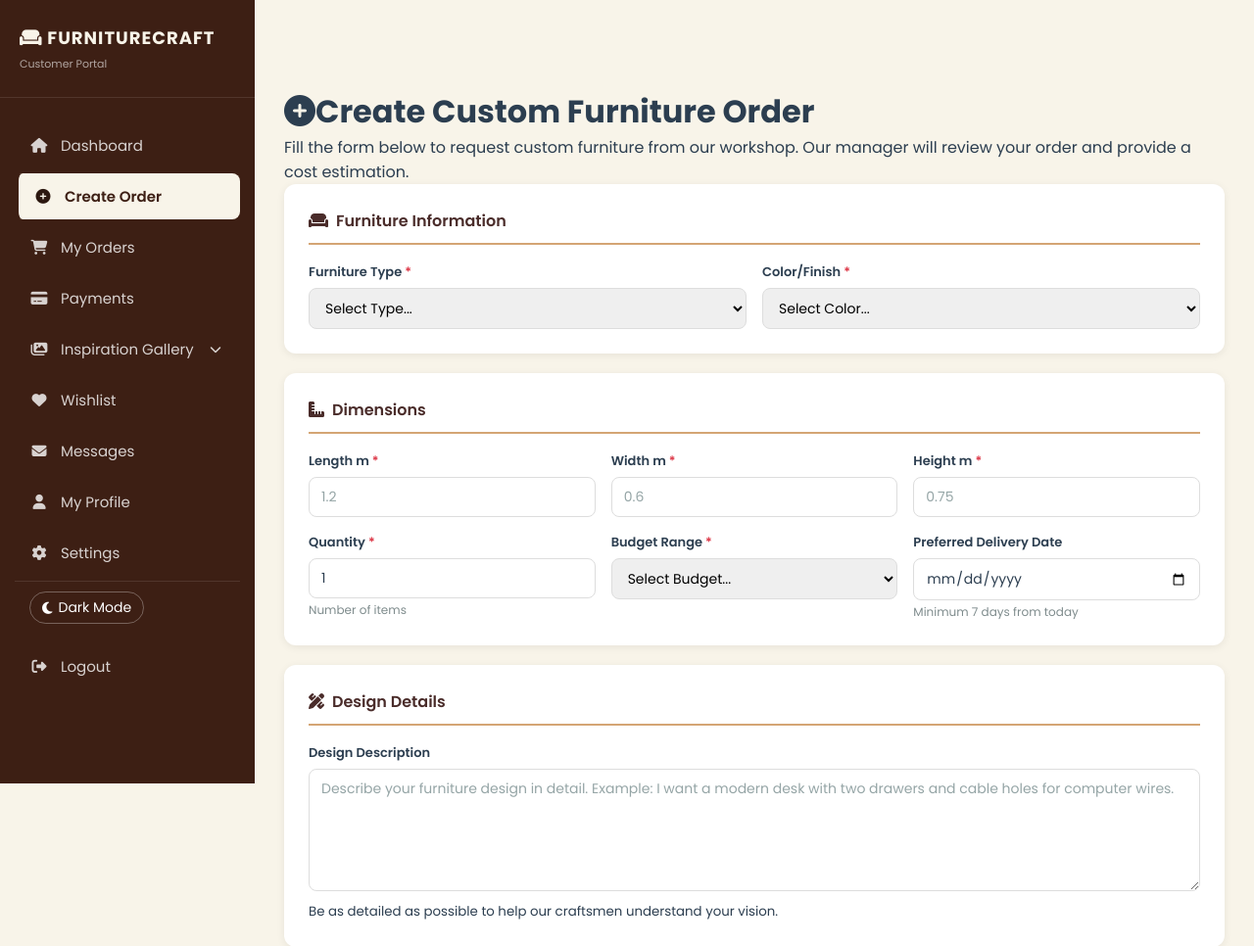
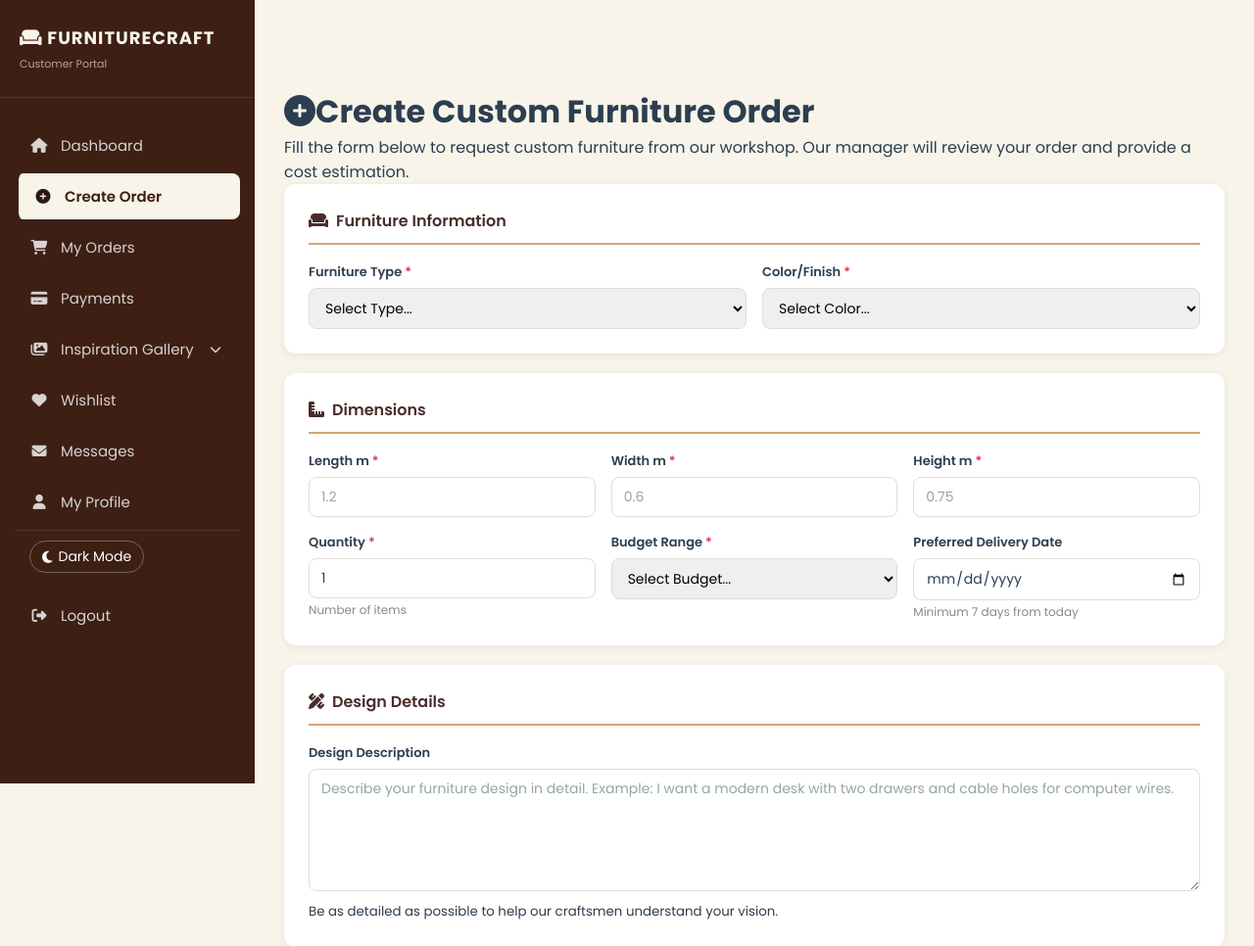
Before and after one commit to tolaa-123/furniture-management-sys-, a PHP site: page /NEWkoder/app/views/customer/create_order.php in a window 1280 px wide. Shown: the top 966 px of the page at 98% size. Run offline with PHP 8.4, Linux system fonts and the light colour scheme; some libraries are stand-ins or nearby versions.

Commit message:
Remove customer settings page: redirect to profile, remove sidebar link

```diff
--- a/app/includes/customer_sidebar.php
+++ b/app/includes/customer_sidebar.php
@@ -105,13 +105,6 @@ $currentPage = basename($_SERVER['PHP_SELF'], '.php');
             <a href="<?php echo BASE_URL; ?>/public/customer/profile" class="<?php echo $currentPage === 'profile' ? 'active' : ''; ?>">
                 <i class="fas fa-user"></i>
                 <span>My Profile</span>
-            </a>
-        </li>
-
-        <li>
-            <a href="<?php echo BASE_URL; ?>/public/customer/settings" class="<?php echo $currentPage === 'settings' ? 'active' : ''; ?>">
-                <i class="fas fa-cog"></i>
-                <span>Settings</span>
             </a>
         </li>
 
```
Also changed, not shown: app/views/customer/settings.php (+4 -5 lines).
